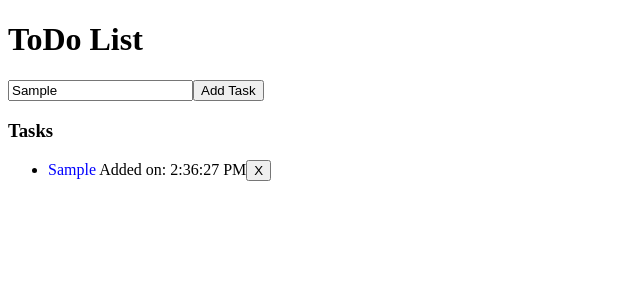
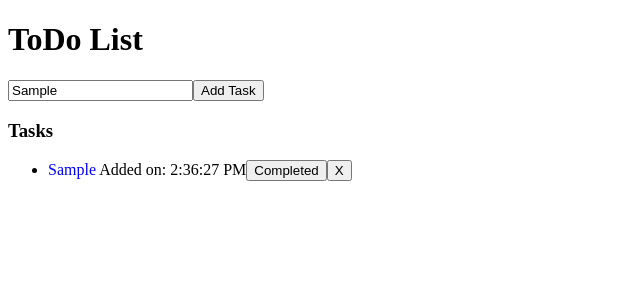
Before and after one commit to jp-nullpod/todo-list, a React (Create React App) app: page / in a window 1280 px wide. Both pictures are taken after typing "Sample" into the empty fields and a click on the button "Add Task". Shown: the top 300 px of the page, without its empty margins (0-640 px from the left). Built offline with nearby package versions, Linux system fonts and the light colour scheme.

Commit message:
completed button

```diff
--- a/src/App.js
+++ b/src/App.js
@@ -22,6 +22,19 @@ function App() {
         setTodolist([...todoList, task])
     }
 
+    const completeTask = (id) => {
+        const updatedList = todoList.map((task) => {
+            if (task.id === id) {
+                return { ...task, completed: true };
+            }
+            else {
+                return task;
+            }
+        })
+
+        setTodolist(updatedList);
+    }
+
     const deleteTask = (id) => {
         const newList = todoList.filter((task) => {
             return task.id !== id
@@ -43,7 +56,14 @@ function App() {
                     {
                         todoList.map((task) => {
                             return (
-                                <Task id={task.id} name={task.name} dateAdded={task.dateAdded} deleteTask={deleteTask} />
+                                <Task
+                                    id={task.id}
+                                    name={task.name}
+                                    dateAdded={task.dateAdded}
+                                    completed={task.completed}
+                                    completeTask={completeTask}
+                                    deleteTask={deleteTask}
+                                />
                             )
                         })
                     }
--- a/src/Task.js
+++ b/src/Task.js
@@ -5,7 +5,8 @@ function formatTime(date) {
 const Task = (props) => {
     return (
         <div>
-            <li><span style={{ color: 'blue' }}>{props.name}</span> {" "} Added on: {formatTime(props.dateAdded)}
+            <li><span style={{ color: props.completed ? 'green' : 'blue' }}>{props.name}</span> {" "} Added on: {formatTime(props.dateAdded)}
+                <button onClick={() => props.completeTask(props.id)}> Completed </button>
                 <button onClick={() => props.deleteTask(props.id)}> X </button>
             </li>
         </div>
```
